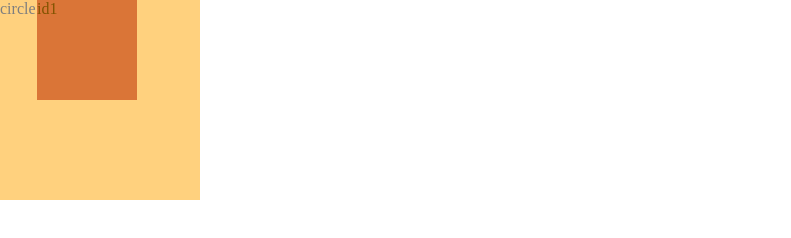
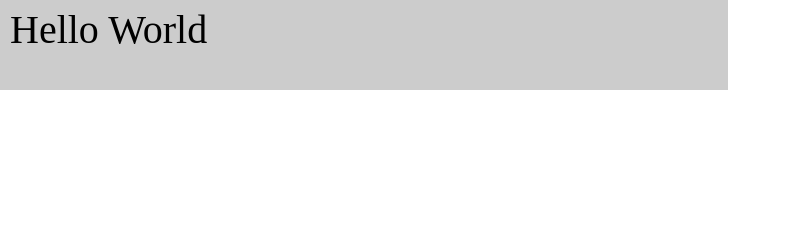
Before and after one commit to jmeltin/s2animation, a website: page example/index.html in a window 1280 px wide. Shown: the whole page, without its empty margins (0-791 px from the left). Drawn offline with Linux system fonts and the light colour scheme.

Commit message:
example banner

```diff
--- /dev/null
+++ b/dev/scss/_reset.scss
@@ -0,0 +1,48 @@
+/* http://meyerweb.com/eric/tools/css/reset/
+   v2.0 | 20110126
+   License: none (public domain)
+*/
+
+html, body, div, span, applet, object, iframe,
+h1, h2, h3, h4, h5, h6, p, blockquote, pre,
+a, abbr, acronym, address, big, cite, code,
+del, dfn, em, img, ins, kbd, q, s, samp,
+small, strike, strong, sub, sup, tt, var,
+b, u, i, center,
+dl, dt, dd, ol, ul, li,
+fieldset, form, label, legend,
+table, caption, tbody, tfoot, thead, tr, th, td,
+article, aside, canvas, details, embed,
+figure, figcaption, footer, header, hgroup,
+menu, nav, output, ruby, section, summary,
+time, mark, audio, video {
+	margin: 0;
+	padding: 0;
+	border: 0;
+	font-size: 100%;
+	font: inherit;
+	vertical-align: baseline;
+}
+/* HTML5 display-role reset for older browsers */
+article, aside, details, figcaption, figure,
+footer, header, hgroup, menu, nav, section {
+	display: block;
+}
+body {
+	line-height: 1;
+}
+ol, ul {
+	list-style: none;
+}
+blockquote, q {
+	quotes: none;
+}
+blockquote:before, blockquote:after,
+q:before, q:after {
+	content: '';
+	content: none;
+}
+table {
+	border-collapse: collapse;
+	border-spacing: 0;
+}
--- a/dev/scss/style.scss
+++ b/dev/scss/style.scss
@@ -1,31 +1,26 @@
-.id1 {
-	width: 100px;
-	height: 100px;
-	background-color: cornflowerblue;
-	display: block;
-	position: absolute;
-	left: 0;
-	top: 0;
+@import 'reset';
+
+.banner {
+	width: 728px;
+	height: 90px;
+	background-color: #cccccc;
+	overflow: hidden;
+	position: relative;
 }
 
-.circle {
-	width: 200px;
-	height: 200px;
-	background-color: orange;
+.hello {
+	font-size: 40px;
 	position: absolute;
-	left: 0;
-	top: 0;
-	opacity: .5;
+	top: 10px;
+	left: -200px;
 }
 
-.moveRight {
-	left: 70px;
-	background-color: red;
-	transition: 3s ease-out;
+.hello-transition-in {
+	left: 10px;
+	transition: .5s cubic-bezier(.53,.33,.69,.98);
 }
-
-.moveDown {
-	top: 70px;
-	left: 70px;
-	transition: 3s ease-out;
+.hello-transition-out {
+	left: 10px;
+	top: 90px;
+	transition: .5s cubic-bezier(.53,.33,.69,.98);
 }
--- a/example/index.html
+++ b/example/index.html
@@ -8,12 +8,10 @@
 	</head>
 
 	<body>
-		<div id="id1" class="id1">
-			<span>id1</span>
-		</div>
-
-		<div id="circle" class="circle">
-			<span>circle</span>
+		<div id="banner" class="banner">
+			<h2 id="text" class="hello">
+				Hello World
+			</h2>
 		</div>
 
 
--- a/example/js/script.js
+++ b/example/js/script.js
@@ -1,8 +1,4 @@
-new s2anim("id1")
-	.add("moveRight", 4)
-	.add("moveDown", 2)
+new s2anim("text")
+	.add("hello-transition-in", 0)
+	.add("hello-transition-out", 4)
 	.start();
-
-new s2anim("circle")
-	.add("moveDown", 10)
-	.start();
```
Also changed, not shown: example/css/style.css.
